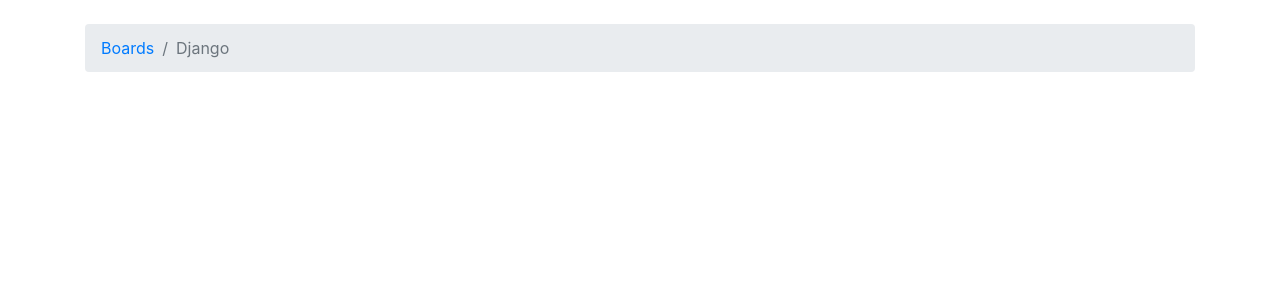
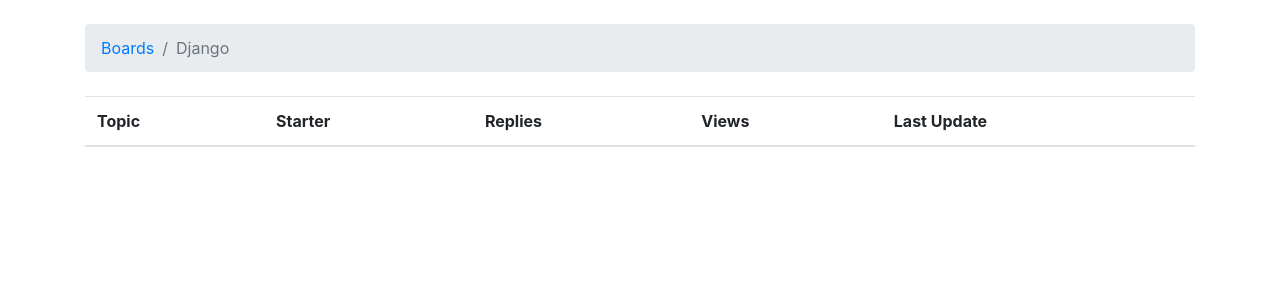
Before and after one commit to Jalekseenko91/Pythonproject, a Django app: page /boards/1/ in a window 1280 px wide. Shown: the part 56-356 px from the top of the page. Run offline with Django 3.2, Linux system fonts and the light colour scheme; data comes from the database, SQL or seed files in the repository; both versions use the stored data as it was after the commit; lists and menus that the app fills with data are empty; some libraries are stand-ins or nearby versions.

Commit message:
topic listening

```diff
--- a/myproject/boards/views.py
+++ b/myproject/boards/views.py
@@ -1,4 +1,4 @@
-from django.shortcuts import render
+from django.shortcuts import render, redirect
 
 # Create your views here.
 
--- a/myproject/templates/topics.html
+++ b/myproject/templates/topics.html
@@ -9,6 +9,28 @@
   <li class="breadcrumb-item active">{{ board.name }}</li>
 {% endblock %}
 
+
 {% block content %}
-    <!-- just leaving it empty for now. we will add core here soon. -->
+  <table class="table">
+    <thead class="thead-inverse">
+      <tr>
+        <th>Topic</th>
+        <th>Starter</th>
+        <th>Replies</th>
+        <th>Views</th>
+        <th>Last Update</th>
+      </tr>
+    </thead>
+    <tbody>
+      {% for topic in board.topics.all %}
+        <tr>
+          <td>{{ topic.subject }}</td>
+          <td>{{ topic.starter.username }}</td>
+          <td>0</td>
+          <td>0</td>
+          <td>{{ topic.last_updated }}</td>
+        </tr>
+      {% endfor %}
+    </tbody>
+  </table>
 {% endblock %}
```
Also changed, not shown: myproject/db.sqlite3.
